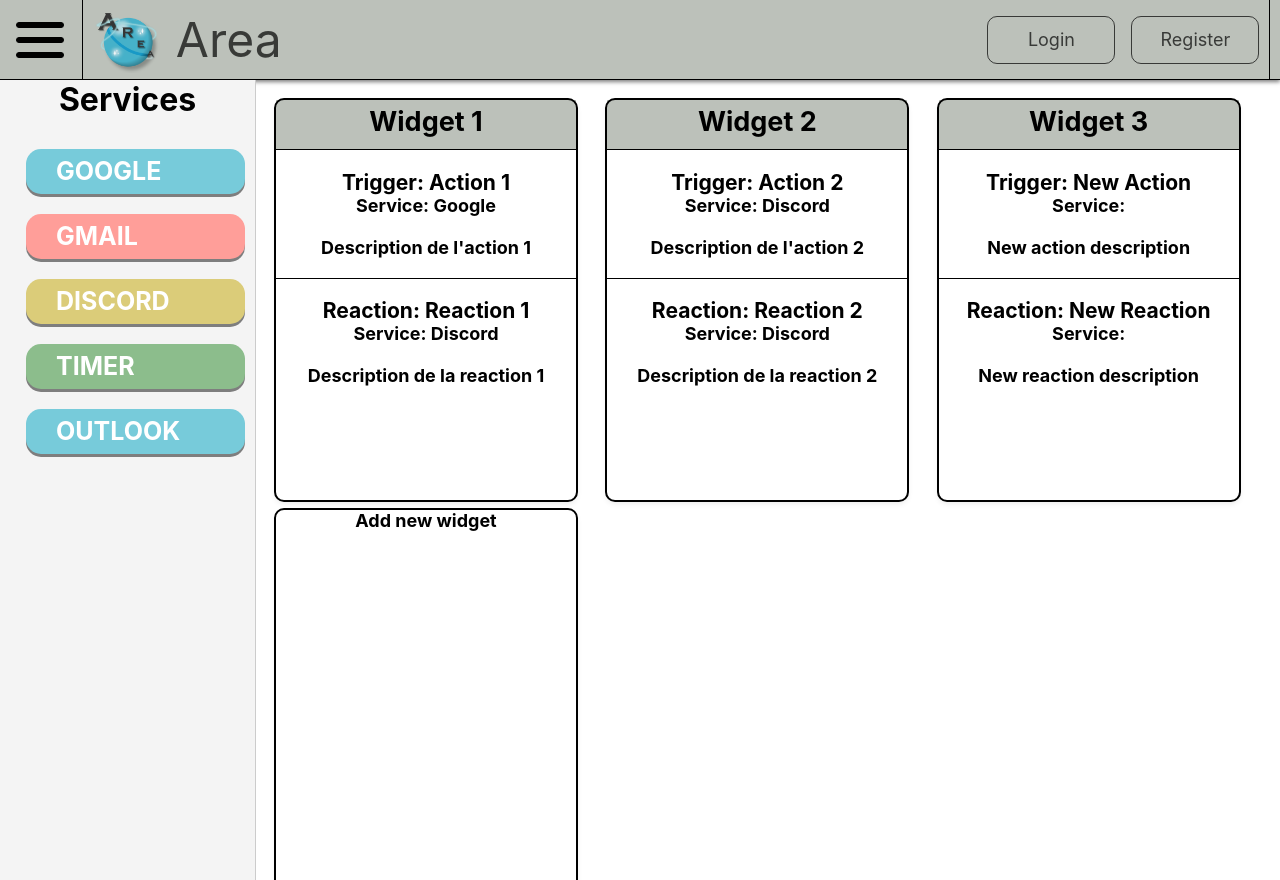
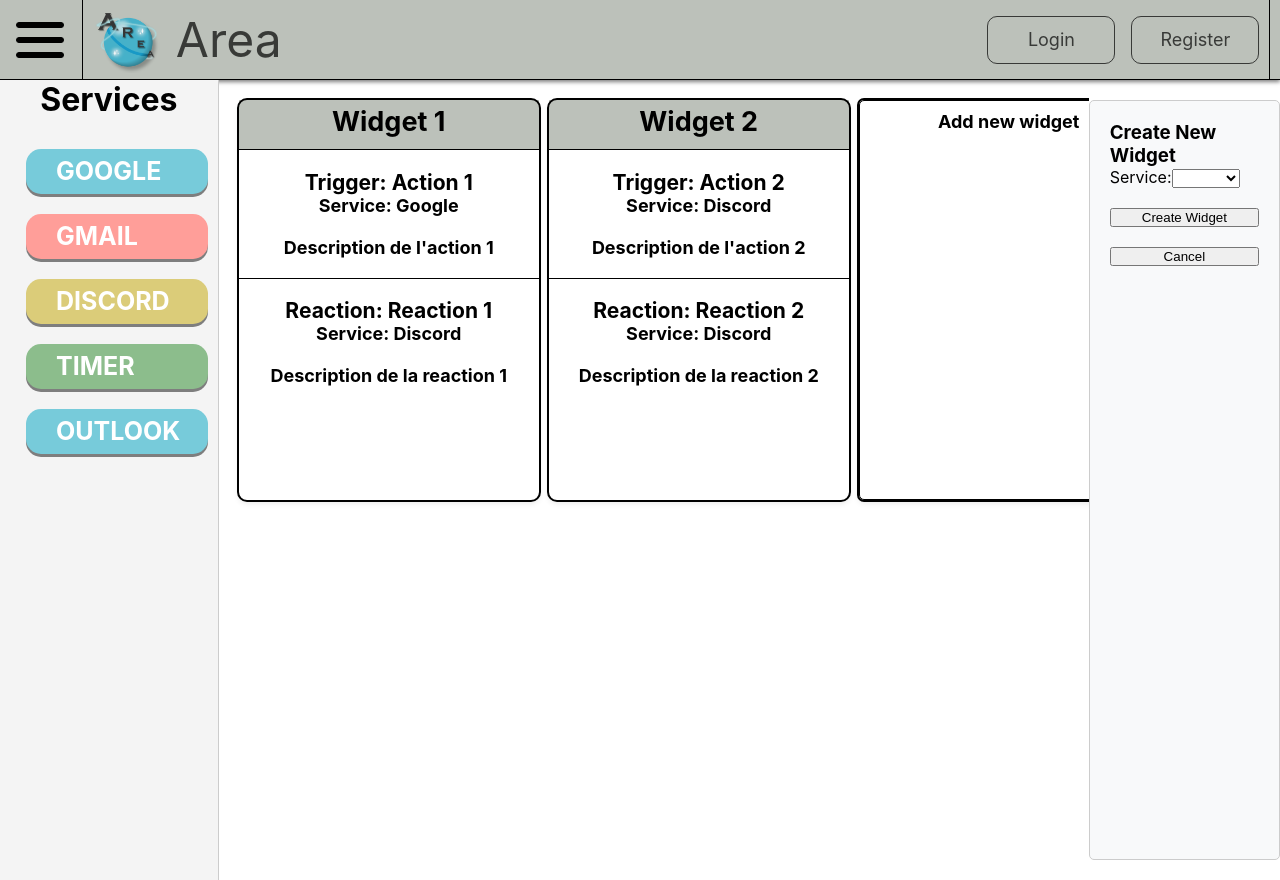
Before and after one commit to BhuvanArn/A.R.E.A, a Vue app in the folder client/: page /services in a window 1280 px wide. Both pictures are taken after a click on the element "Add new widget". Built offline with nearby package versions, Linux system fonts and the light colour scheme.

Commit message:
:heavy_plus_sign: Added widget creation options

```diff
--- a/client/src/components/WidgetList.vue
+++ b/client/src/components/WidgetList.vue
@@ -1,6 +1,7 @@
 <template>
     <div class="widget-list">
         <div class="grid-container">
+            <!-- Existing widgets -->
             <div class="widget" v-for="(widget, index) in user_widgets" :key="index">
                 <div>
                     <div class="widget-title">
@@ -20,9 +21,46 @@
                     </div>
                 </div>
             </div>
-            <div class="widget add-widget" @click="addWidgetInList">
+
+            <!-- Add new widget button -->
+            <div class="widget add-widget" @click="showForm = true">
                 Add new widget
             </div>
+        </div>
+
+        <!-- Dynamic form for creating a new widget -->
+        <div v-if="showForm" class="widget-form">
+            <h3>Create New Widget</h3>
+            <form @submit.prevent="createWidget">
+                <div>
+                    <label for="service">Service:</label>
+                    <select id="service" v-model="selectedServiceId">
+                        <option v-for="(service, id) in services" :key="id" :value="id">
+                            {{ service }}
+                        </option>
+                    </select>
+                </div>
+                <div v-if="selectedServiceId">
+                    <label for="action">Action:</label>
+                    <select id="action" v-model="selectedAction">
+                        <option v-for="action in all_widgets[selectedServiceId]?.actions || []" :key="action.id"
+                            :value="action">
+                            {{ action.name }}
+                        </option>
+                    </select>
+                </div>
+                <div v-if="selectedServiceId">
+                    <label for="reaction">Reaction:</label>
+                    <select id="reaction" v-model="selectedReaction">
+                        <option v-for="reaction in all_widgets[selectedServiceId]?.reactions || []" :key="reaction.id"
+                            :value="reaction">
+                            {{ reaction.name }}
+                        </option>
+                    </select>
+                </div>
+                <button type="submit">Create Widget</button>
+                <button type="button" @click="cancelForm">Cancel</button>
+            </form>
         </div>
     </div>
 </template>
@@ -30,44 +68,13 @@
 <script>
 export default {
     name: "WidgetList",
-    methods: {
-        getColor(index) {
-            const colors = ["#D4A5A5", "#A7C4A0", "#92B4F4", "#E9C46A"];
-            return colors[index % colors.length];
-        },
-        addWidgetInList() {
-            this.user_widgets.push({
-                action: {
-                    name: "New Action",
-                    description: "New action description",
-                },
-                reaction: {
-                    name: "New Reaction",
-                    description: "New reaction description",
-                },
-            });
-        },
-    },
     data() {
         return {
-            services: {},
-            user_widgets: [],
-            all_widgets: [],
-        };
+            services: {
+                "1": "Discord",
+                "2": "Google",
             },
-    mounted() {
-        // fetch("URL_TO_API")
-        //     .then((response) => response.json())
-        //     .then((data) => {
-        //         // Update the user_widgets array with the API data
-        //         this.user_widgets = data;
-        //     })
-        //     .catch((error) => {
-        //         console.error("Error fetching user_widgets:", error);
-        //     });
-        this.services["1"] = "Discord";
-        this.services["2"] = "Google";
-        this.user_widgets = [
+            user_widgets: [
                 {
                     action: {
                         id: "1",
@@ -96,66 +103,74 @@ export default {
                         description: "Description de la reaction 2",
                     },
                 },
-        ];
-        this.all_widgets = {
+            ],
+            all_widgets: {
                 "1": {
-                "actions": [
+                    actions: [
                         {
-                        "id": "1",
-                        "name": "Action 1",
-                        "description": "Description de l'action 1",
-                        "inputs": [
-                            {
-                                "name": "E-mail"
-                            },
-                            {
-                                "name": "Username"
-                            }
-                        ]
-
+                            id: "1",
+                            name: "Action 1 discord",
+                            description: "Description de l'action 1",
                         },
                     ],
-                "reactions": [
+                    reactions: [
                         {
-                        "id": "1",
-                        "name": "Reaction 1",
-                        "description": "Description de la reaction 1",
-                        "inputs": [
-                            {
-                                "name": "Password"
-                            }
-                        ]
+                            id: "1",
+                            name: "Reaction 1 discord",
+                            description: "Description de la reaction 1",
                         },
-                ]
+                    ],
                 },
                 "2": {
-                "actions": [
+                    actions: [
                         {
-                        "id": "1",
-                        "name": "Action 1",
-                        "description": "Description de l'action 1",
-                        "inputs": [
-                            {
-                                "name": "E-mail"
-                            }
-                        ]
-
+                            id: "1",
+                            name: "Action 1 google",
+                            description: "Description de l'action 1",
                         },
                     ],
-                "reactions": [
+                    reactions: [
                         {
-                        "id": "1",
-                        "name": "Reaction 1",
-                        "description": "Description de la reaction 1",
-                        "inputs": [
-                            {
-                                "name": "Password"
+                            id: "1",
+                            name: "Reaction 1 google",
+                            description: "Description de la reaction 1",
+                        },
+                    ],
+                },
+            },
+            showForm: false,
+            selectedServiceId: null,
+            selectedAction: null,
+            selectedReaction: null,
+        };
+    },
+    methods: {
+        createWidget() {
+            if (this.selectedAction && this.selectedReaction) {
+                this.user_widgets.push({
+                    action: {
+                        ...this.selectedAction,
+                        service_id: this.selectedServiceId,
+                    },
+                    reaction: {
+                        ...this.selectedReaction,
+                        service_id: this.selectedServiceId,
+                    },
+                });
+                this.resetForm();
+            } else {
+                alert("Please select both an action and a reaction.");
             }
-                        ]
         },
-                ]
+        cancelForm() {
+            this.resetForm();
         },
-        };
+        resetForm() {
+            this.showForm = false;
+            this.selectedServiceId = null;
+            this.selectedAction = null;
+            this.selectedReaction = null;
+        },
     },
 };
 </script>
@@ -179,8 +194,6 @@ export default {
 .widget {
     display: flex;
     flex-direction: column;
-    /* align-items: center;
-    justify-content: center;*/
     font-size: 18px;
     font-weight: bold;
     text-align: center;
@@ -217,5 +230,30 @@ export default {
 .add-widget {
     color: black;
     background-color: white;
+    align-items: center;
+    text-align: center;
+    padding: 10px;
+    cursor: pointer;
+    border: 1px solid black;
+    border-radius: 5px;
+}
+
+.widget-form {
+    padding: 20px;
+    background-color: #f8f9fa;
+    border: 1px solid #ccc;
+    border-radius: 5px;
+    max-width: 400px;
+    margin: 20px auto;
+}
+
+.widget-form form {
+    display: flex;
+    flex-direction: column;
+    gap: 10px;
+}
+
+.widget-form button {
+    margin-top: 10px;
 }
 </style>
```
Lines whose indentation alone changed are shown as unchanged.
